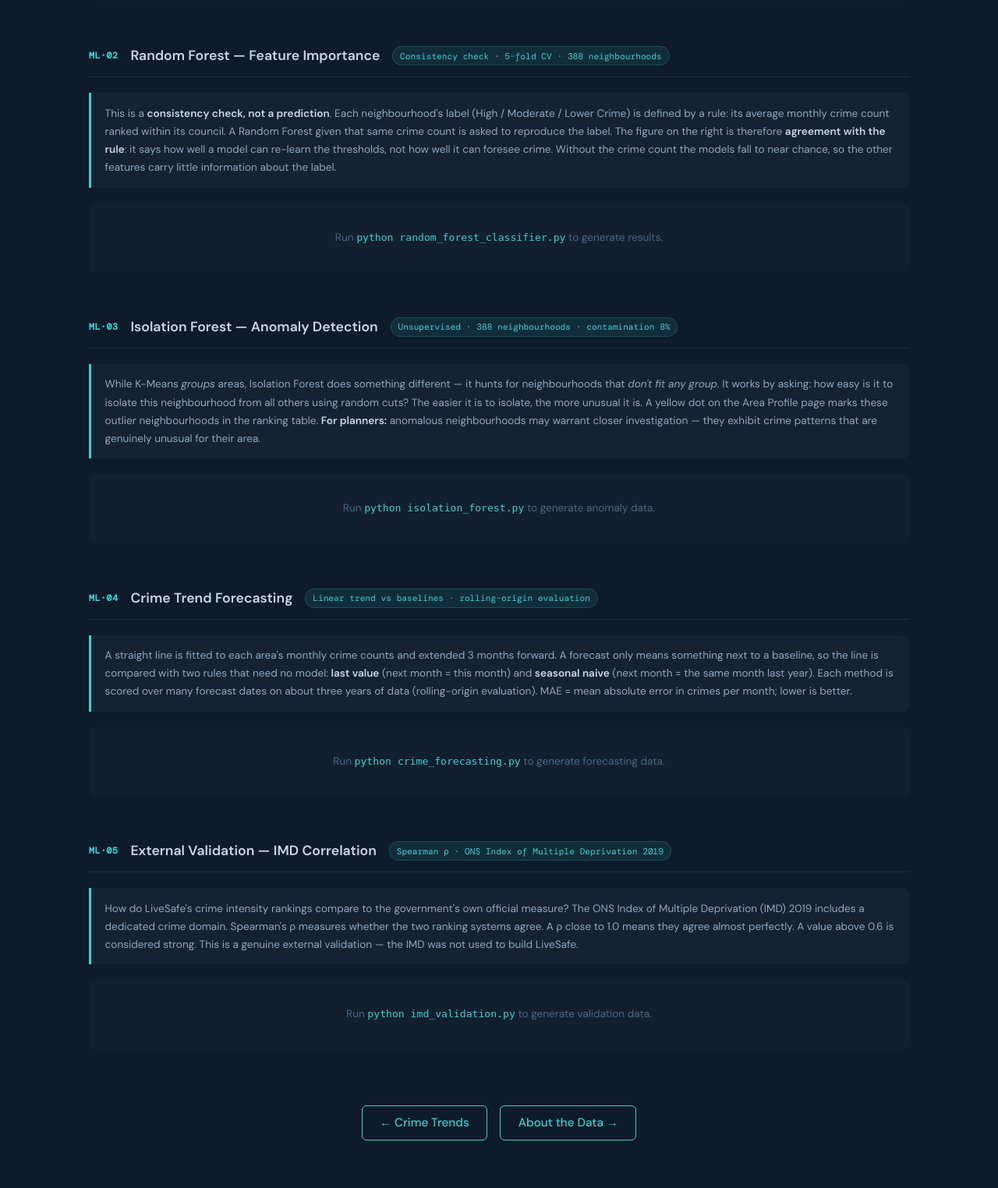
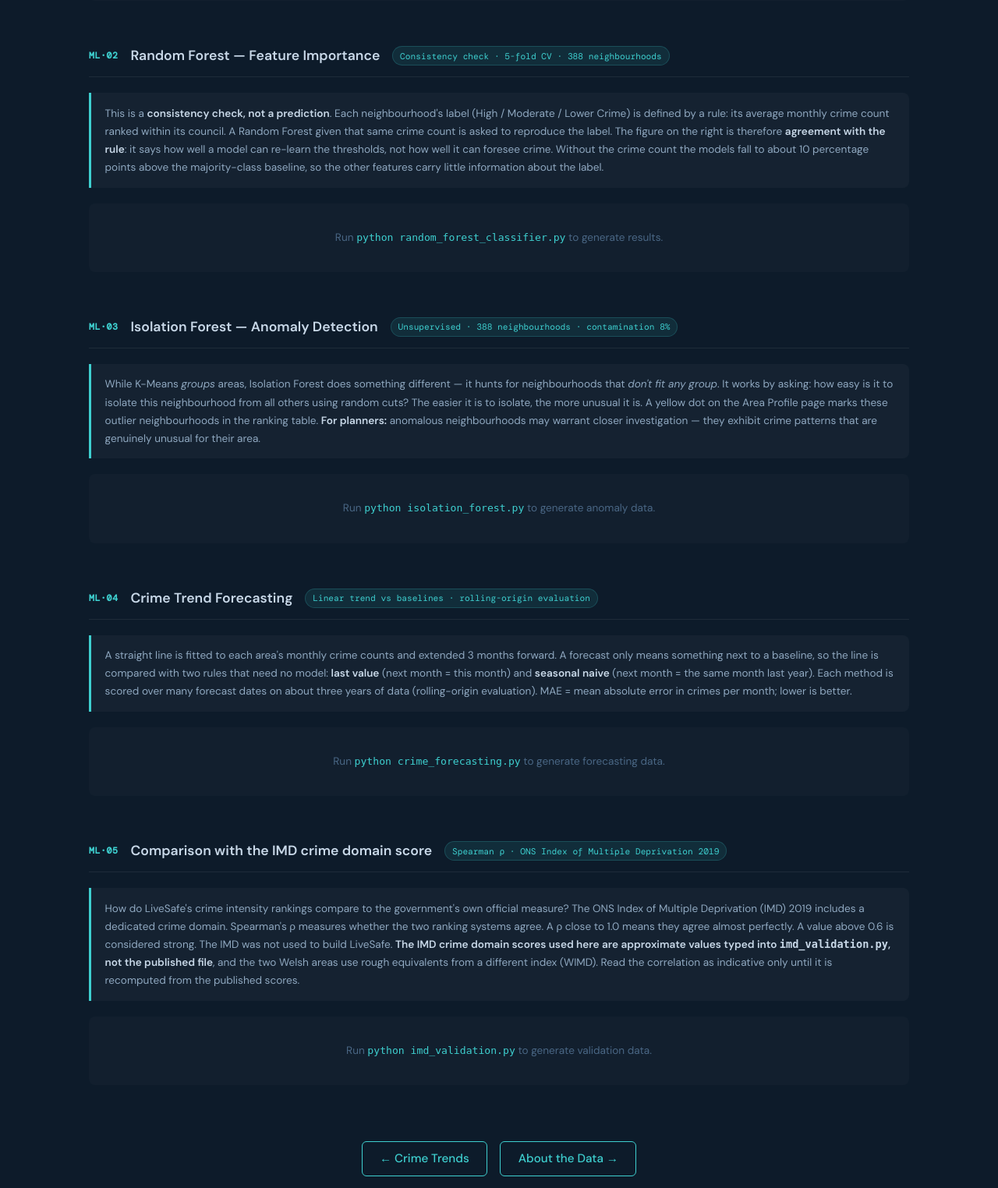
Before and after one commit to FireCloud24/LiveSafe-Area-Risk-Classification, a Flask app: template templates/analysis.html in a window 1280 px wide. Shown: the part 592-2116 px from the top of the page at 78% size. Run offline with Flask 3, Linux system fonts and the light colour scheme; the template is opened without the code that fills it, so the values that code supplies are empty.

Commit message:
LS2, LS4, LS6: Fix stale app text, add coverage table, disclose approximate IMD scores, retake screenshots

```diff
--- a/templates/analysis.html
+++ b/templates/analysis.html
@@ -156,7 +156,8 @@
     within its council. A Random Forest given that same crime count is asked to reproduce the label.
     The figure on the right is therefore <strong>agreement with the rule</strong>: it says how well a
     model can re-learn the thresholds, not how well it can foresee crime. Without the crime count
-    the models fall to near chance, so the other features carry little information about the label.
+    the models fall to about 10 percentage points above the majority-class baseline, so the other
+    features carry little information about the label.
   </div>
 
   {% if rf_importance_json %}
@@ -167,7 +168,7 @@
     </div>
     <div class="card" style="margin-bottom:0; display:flex; flex-direction:column; gap:1rem;">
       <div class="accuracy-big">
-        <span class="accuracy-big-val">{{ rf_accuracy }}%</span>
+        <span class="accuracy-big-val">{{ rf_agreement }}%</span>
         <div class="accuracy-big-lbl">Agreement with the rule-based label (5-fold CV)</div>
         <div style="font-size:0.78rem;color:var(--mist);margin-top:0.5rem;">
           The label is computed from one of the model's own inputs, so this is not a measure
@@ -263,7 +264,7 @@
           <tr>
             <td>{{ {'linear_trend_10m':'Linear trend, last 10 months (used for the projections)','linear_trend_all':'Linear trend, all months','last_value':'Last value','seasonal_naive':'Seasonal naive'}.get(o.method, o.method) }}</td>
             <td style="font-family:var(--font-mono);">{{ o.mean_mae|round(1) }}</td>
-            <td style="font-family:var(--font-mono);">{{ o.mean_mae_pct_of_average_month|round(1) }}%</td>
+            <td style="font-family:var(--font-mono);">{{ '%.2f'|format(o.mean_mae_pct_of_average_month) }}%</td>
             <td style="font-family:var(--font-mono);">{{ o.councils_where_best }}</td>
           </tr>
           {% endfor %}
@@ -287,7 +288,7 @@
     <div style="overflow-x:auto;">
       <table class="neigh-table">
         <thead>
-          <tr><th>Area</th><th>Slope</th><th>Direction</th><th>MAE (Nov–Dec 2024)</th><th>Rolling MAE: linear</th><th>Rolling MAE: seasonal naive</th><th>+1 month</th><th>+2 months</th><th>+3 months</th></tr>
+          <tr><th>Area</th><th>Slope</th><th>Direction</th><th>Test MAE</th><th>Rolling: linear</th><th>Rolling: seasonal</th><th>Jan 2025</th><th>Feb 2025</th><th>Mar 2025</th></tr>
         </thead>
         <tbody>
           {% for m in forecast_metrics_json %}
@@ -311,6 +312,9 @@
                 <td style="font-family:var(--font-mono);">
                   {% if proj.found %}{{ proj.found.predicted_crimes|round(0)|int }}
                   <span style="font-size:0.68rem;color:var(--slate);">[{{ proj.found.ci_lower|round(0)|int }}–{{ proj.found.ci_upper|round(0)|int }}]</span>
+                  {% if proj.found.actual_crimes is defined and proj.found.actual_crimes is not none %}
+                  <br><span style="font-size:0.72rem;{% if proj.found.inside_interval %}color:#4caf7d;{% else %}color:#f06060;{% endif %}">recorded {{ proj.found.actual_crimes|round(0)|int }}</span>
+                  {% endif %}
                   {% else %}—{% endif %}
                 </td>
               {% endfor %}
@@ -320,7 +324,7 @@
         </tbody>
       </table>
     </div>
-    <p style="font-size:0.73rem;color:var(--slate);margin-top:0.75rem;">Projections come from a line fitted to January–October 2024; 95% intervals in brackets. The Nov–Dec 2024 MAE is a single two-month test; the rolling MAE columns are the fairer comparison.</p>
+    <p style="font-size:0.73rem;color:var(--slate);margin-top:0.75rem;"><strong>The projected months are in the past, so this is a backtest, not a forecast.</strong> Projections come from a line fitted to January–October 2024; 95% intervals in brackets; the count recorded later is underneath, green if it fell inside the interval and red if not. Test MAE is a single two-month test (November and December 2024); the two rolling columns are the rolling-origin MAE of the linear trend and of the seasonal naive rule, and are the fairer comparison.</p>
   </div>
   {% else %}
   <div class="no-data">Run <code>python crime_forecasting.py</code> to generate forecasting data.</div>
@@ -331,7 +335,7 @@
 <div class="ml-section" id="imd">
   <div class="ml-section-hdr">
     <span class="ml-num">ML·05</span>
-    <h2 class="ml-title">External Validation — IMD Correlation</h2>
+    <h2 class="ml-title">Comparison with the IMD crime domain score</h2>
     <span class="ml-badge">Spearman ρ · ONS Index of Multiple Deprivation 2019</span>
   </div>
   <div class="what-this-means">
@@ -339,14 +343,18 @@
     government's own official measure? The ONS Index of Multiple Deprivation (IMD) 2019 includes
     a dedicated crime domain. Spearman's ρ measures whether the two ranking systems agree.
     A ρ close to 1.0 means they agree almost perfectly. A value above 0.6 is considered strong.
-    This is a genuine external validation — the IMD was not used to build LiveSafe.
+    The IMD was not used to build LiveSafe. <strong>The IMD crime domain scores used here are
+    approximate values typed into <code>imd_validation.py</code>, not the published file</strong>,
+    and the two Welsh areas use rough equivalents from a different index (WIMD). Read the
+    correlation as indicative only until it is recomputed from the published scores.
   </div>
 
   {% if imd_validation_json %}
   <div class="imd-context">
     <strong>Note on methodology differences:</strong> LiveSafe uses 2024 recorded crime data.
-    The IMD uses 2019 victim survey data. Despite this 5-year gap and different data sources,
-    the correlation below indicates the two systems capture the same underlying patterns of area-level crime.
+    The IMD 2019 crime domain score is also built from police-recorded crime, for 2016/17 and 2017/18.
+    So this compares two measures of recorded crime about seven years apart, one a count and one a rate;
+    it is not a check against an independent source such as a victim survey.
   </div>
   <div class="charts-two" style="align-items:start;">
     <div class="card" style="margin-bottom:0;">
@@ -359,9 +367,9 @@
       </div>
       <div style="font-size:0.84rem;color:var(--mist);margin-top:1rem;line-height:1.7;">
         {% if imd_validation_json.spearman_r >= 0.6 and imd_validation_json.spearman_p < 0.05 %}
-          ✓ <strong style="color:var(--cloud);">Strong, statistically significant result.</strong>
-          LiveSafe crime intensity rankings align well with the established ONS crime deprivation domain,
-          supporting the validity of the rule-based classification system.
+          <strong style="color:var(--cloud);">The two rankings agree fairly closely on these 15 areas.</strong>
+          Both rest on police-recorded crime and the IMD scores are approximate, so this does not
+          validate the labels; it shows the ranking is not far from the official one.
         {% elif imd_validation_json.spearman_r >= 0.4 %}
           ~ <strong style="color:var(--cloud);">Moderate alignment.</strong>
           Some correspondence with IMD data — differences likely reflect the 5-year data gap and different methodologies.
@@ -417,7 +425,7 @@ const clusters = null;
 {% endif %}
 {% if rf_importance_json %}const rfImportance = {{ rf_importance_json | safe }};{% else %}const rfImportance = null;{% endif %}
 {% if rf_fold_scores_json %}const rfFoldScores = {{ rf_fold_scores_json | safe }};{% else %}const rfFoldScores = null;{% endif %}
-{% if rf_accuracy %}const rfMeanAcc = {{ rf_accuracy }};{% else %}const rfMeanAcc = null;{% endif %}
+{% if rf_agreement %}const rfMeanAcc = {{ rf_agreement }};{% else %}const rfMeanAcc = null;{% endif %}
 
 const ACCENT='#3ecfcf',CORAL='#f06060',GOLD='#f0b429',SAGE='#4caf7d',MIST='#8fa8c0',NAVY_MID='#1a2e42';
 const GRID_C='rgba(255,255,255,0.06)',TICK_C='#8fa8c0';
@@ -498,12 +506,12 @@ if (rfImportance) {
 
 // CV fold scores
 if (rfFoldScores) {
-  const foldAccs=rfFoldScores.map(r=>+(r.accuracy*100).toFixed(1));
+  const foldAccs=rfFoldScores.map(r=>+(r.agreement*100).toFixed(1));
   const mean=rfMeanAcc||(foldAccs.reduce((a,b)=>a+b,0)/foldAccs.length);
   new Chart(document.getElementById('chartCvFolds'),{
     type:'bar',
     data:{labels:foldAccs.map((_,i)=>`Fold ${i+1}`),datasets:[{
-      label:'Accuracy',data:foldAccs,backgroundColor:SAGE+'cc',borderRadius:4,borderSkipped:false,
+      label:'Agreement with the rule label',data:foldAccs,backgroundColor:SAGE+'cc',borderRadius:4,borderSkipped:false,
     }]},
     options:{responsive:true,plugins:{legend:{display:false}},
       scales:{x:{...baseScales.x},y:{...baseScales.y,min:0,max:100,ticks:{...baseScales.y.ticks,callback:v=>v+'%'}}}}
--- a/templates/rankings.html
+++ b/templates/rankings.html
@@ -116,7 +116,7 @@
   border-radius: 3px; overflow: hidden;
   min-width: 30px; max-width: 100px;
 }
-.crime-bar-fill { height: 100%; border-radius: 3px; }
+.crime-bar-fill { display: block; height: 100%; border-radius: 3px; }
 .bar-danger  { background: #f06060; }
 .bar-warning { background: #f0b429; }
 .bar-info    { background: #3ecfcf; }
```
Also changed, not shown: data/processed/neighbourhood_coverage.csv (added, +16 -0 lines), neighbourhood_coverage.py (added, +33 -0 lines), templates/about.html (+7 -6 lines), templates/area.html (+9 -5 lines), README.md, 3 other files.
